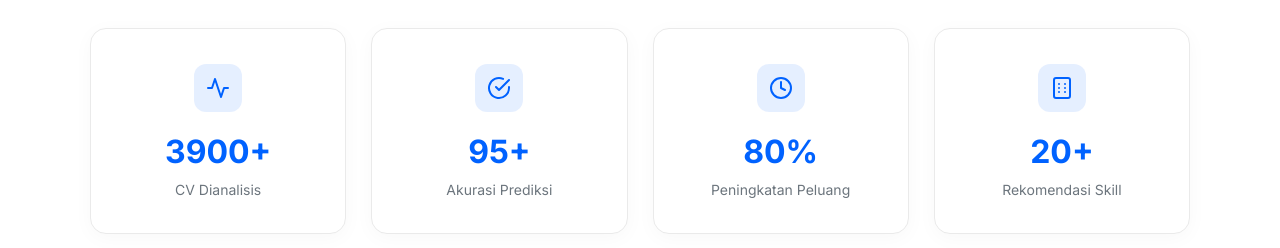
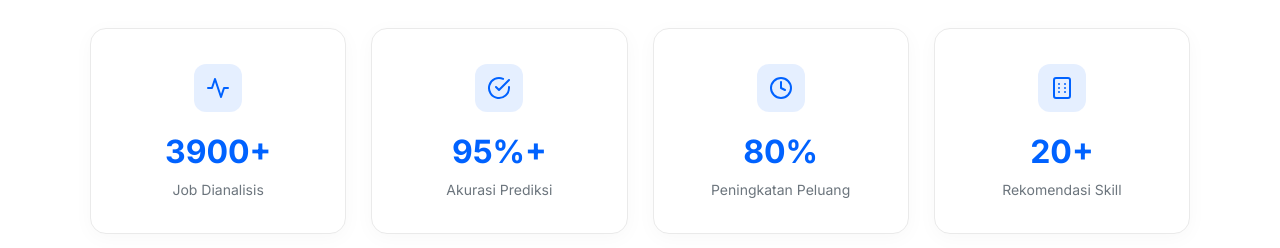
Before and after one commit to mcellpurba/capstone-akhir, a React (Vite) app: page / in a window 1280 px wide. Shown: the part 1060-1308 px from the top of the page. Built offline with nearby package versions, Linux system fonts and the light colour scheme; no server answers.

Commit message:
tambahan

```diff
--- a/src/pages/Home.jsx
+++ b/src/pages/Home.jsx
@@ -80,7 +80,7 @@ function Home() {
               <svg width="24" height="24" viewBox="0 0 24 24" fill="none" stroke="currentColor" strokeWidth="2" strokeLinecap="round" strokeLinejoin="round"><polyline points="22 12 18 12 15 21 9 3 6 12 2 12"></polyline></svg>
             </div>
             <h3 style={{ fontSize: '32px', fontWeight: '800', color: 'var(--primary-color)', margin: '0 0 10px 0' }}>3900+</h3>
-            <p style={{ fontSize: '14px', color: 'var(--text-muted)', margin: 0, fontWeight: '500' }}>CV Dianalisis</p>
+            <p style={{ fontSize: '14px', color: 'var(--text-muted)', margin: 0, fontWeight: '500' }}>Job Dianalisis</p>
           </div>
 
           {/* Stat 2 */}
@@ -88,7 +88,7 @@ function Home() {
             <div className="icon-wrapper" style={{ width: '48px', height: '48px', backgroundColor: 'rgba(0, 98, 255, 0.1)', borderRadius: '12px', display: 'flex', alignItems: 'center', justifyContent: 'center', margin: '0 auto 20px', color: 'var(--primary-color)' }}>
               <svg width="24" height="24" viewBox="0 0 24 24" fill="none" stroke="currentColor" strokeWidth="2" strokeLinecap="round" strokeLinejoin="round"><path d="M22 11.08V12a10 10 0 1 1-5.93-9.14"></path><polyline points="22 4 12 14.01 9 11.01"></polyline></svg>
             </div>
-            <h3 style={{ fontSize: '32px', fontWeight: '800', color: 'var(--primary-color)', margin: '0 0 10px 0' }}>95+</h3>
+            <h3 style={{ fontSize: '32px', fontWeight: '800', color: 'var(--primary-color)', margin: '0 0 10px 0' }}>95%+</h3>
             <p style={{ fontSize: '14px', color: 'var(--text-muted)', margin: 0, fontWeight: '500' }}>Akurasi Prediksi</p>
           </div>
 
```
